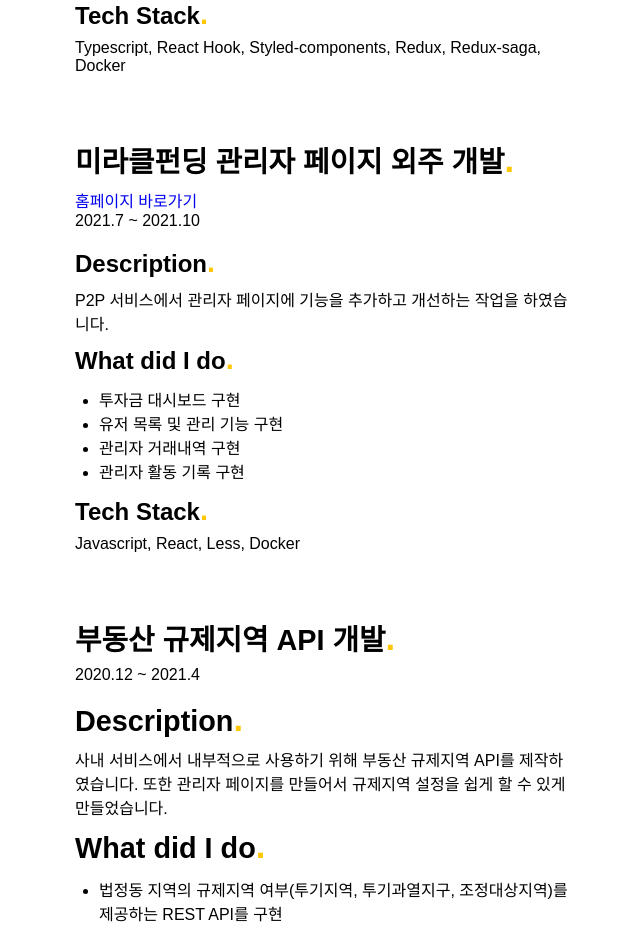
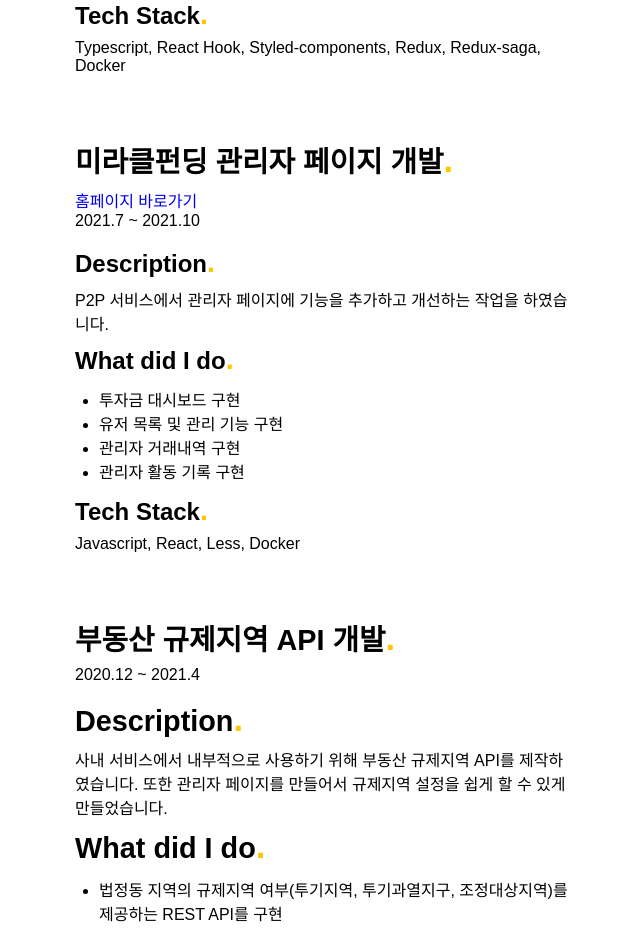
Before and after one commit to hackorKR/hackorKR.github.io, a React (Create React App) app: page / in a window 1280 px wide. Shown: the part 900-1828 px from the top of the page, without its empty margins (469-1109 px from the left). Built offline with nearby package versions, Linux system fonts and the light colour scheme.

Commit message:
delete word

```diff
--- a/src/components/Portfolio.tsx
+++ b/src/components/Portfolio.tsx
@@ -321,7 +321,7 @@ const Portfolio = () => {
             </Project>
             <Project>
               <RowSubTitle>
-                미라클펀딩 관리자 페이지 외주 개발
+                미라클펀딩 관리자 페이지 개발
                 <HighlightSpan>.</HighlightSpan>
               </RowSubTitle>
               <a href="https://miraclefunding.co.kr/" target="_blank">
```
